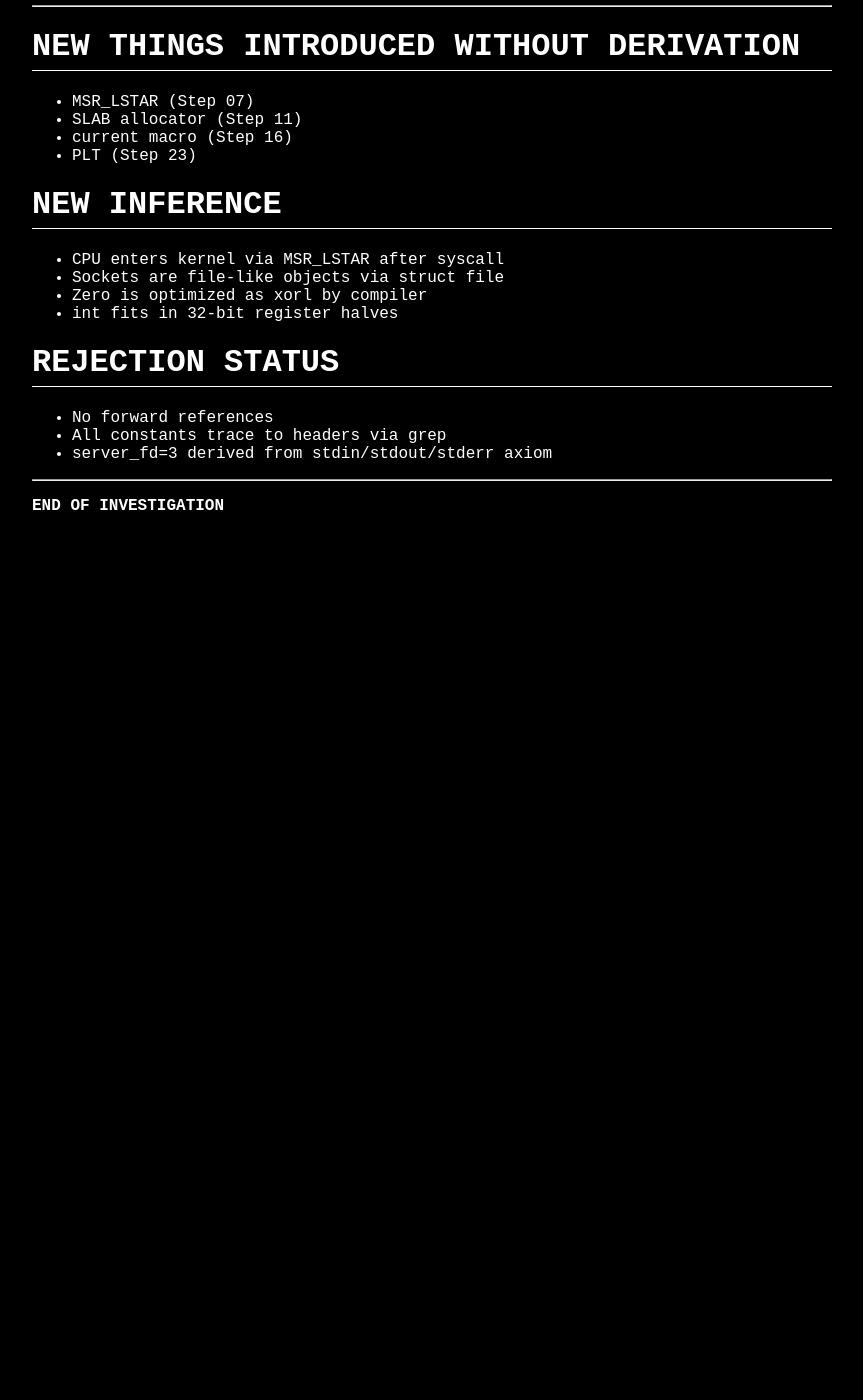
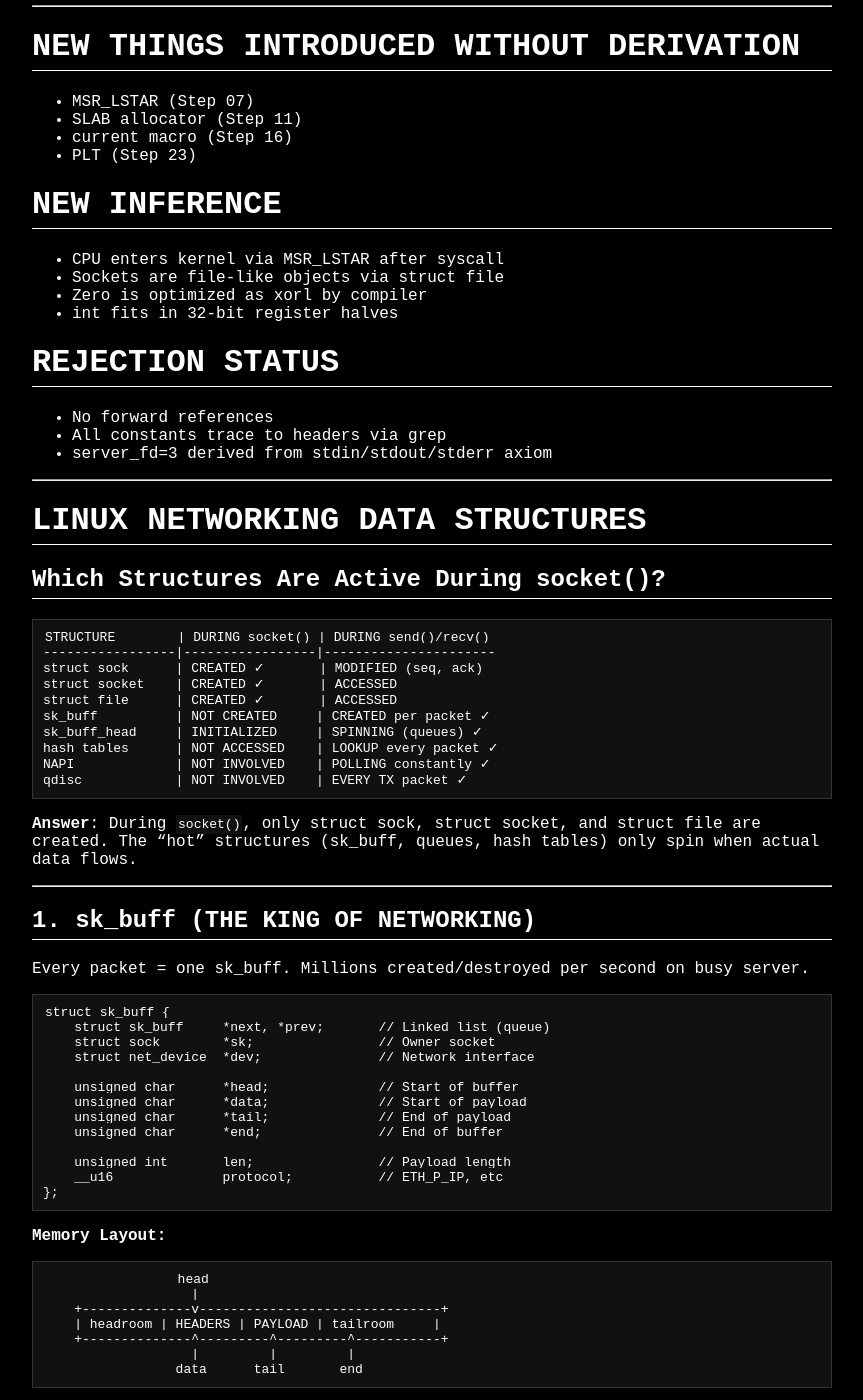
Before and after one commit to raikrahul/socket-trace-investigation, a Jekyll site: the page built from part1.md, in a window 1280 px wide and 1400 px high, scrolled down 11360 px. Shown: the whole window, without its empty margins (8-871 px from the left). Built offline with Jekyll 4.4.1, drawn with Linux system fonts in a browser that asks for light colours; before the commit the page ends 11915 px from its top, so only the background shows below that; some of the changed text lies outside the part shown.

Commit message:
Add networking data structures: sk_buff, queues, hash tables, NAPI

````diff
--- a/part1.md
+++ b/part1.md
@@ -678,4 +678,218 @@ int main(void) {
 
 ---
 
+# LINUX NETWORKING DATA STRUCTURES
+
+## Which Structures Are Active During socket()?
+
+```
+STRUCTURE        | DURING socket() | DURING send()/recv()
+-----------------|-----------------|----------------------
+struct sock      | CREATED ✓       | MODIFIED (seq, ack)
+struct socket    | CREATED ✓       | ACCESSED
+struct file      | CREATED ✓       | ACCESSED
+sk_buff          | NOT CREATED     | CREATED per packet ✓
+sk_buff_head     | INITIALIZED     | SPINNING (queues) ✓
+hash tables      | NOT ACCESSED    | LOOKUP every packet ✓
+NAPI             | NOT INVOLVED    | POLLING constantly ✓
+qdisc            | NOT INVOLVED    | EVERY TX packet ✓
+```
+
+**Answer**: During `socket()`, only struct sock, struct socket, and struct file are created. The "hot" structures (sk_buff, queues, hash tables) only spin when actual data flows.
+
+---
+
+## 1. sk_buff (THE KING OF NETWORKING)
+
+Every packet = one sk_buff. Millions created/destroyed per second on busy server.
+
+```c
+struct sk_buff {
+    struct sk_buff     *next, *prev;       // Linked list (queue)
+    struct sock        *sk;                // Owner socket
+    struct net_device  *dev;               // Network interface
+
+    unsigned char      *head;              // Start of buffer
+    unsigned char      *data;              // Start of payload
+    unsigned char      *tail;              // End of payload
+    unsigned char      *end;               // End of buffer
+
+    unsigned int       len;                // Payload length
+    __u16              protocol;           // ETH_P_IP, etc
+};
+```
+
+**Memory Layout:**
+```
+                 head
+                   |
+    +--------------v-------------------------------+
+    | headroom | HEADERS | PAYLOAD | tailroom     |
+    +--------------^---------^---------^-----------+
+                   |         |         |
+                 data      tail       end
+```
+
+**When Active**: Every send(), recv(), packet RX/TX
+
+---
+
+## 2. sk_buff_head (The Queue)
+
+```c
+struct sk_buff_head {
+    struct sk_buff  *next;      // First skb
+    struct sk_buff  *prev;      // Last skb
+    __u32            qlen;      // Number of skbs
+    spinlock_t       lock;      // Concurrency protection
+};
+```
+
+**Where Queues Live:**
+```
+struct sock:
+    sk_receive_queue  <- Packets waiting for read()
+    sk_write_queue    <- Packets waiting to transmit
+    sk_error_queue    <- ICMP errors
+```
+
+**When Active**: Every packet enqueue/dequeue
+
+---
+
+## 3. Hash Tables (Connection Lookup)
+
+When packet arrives, kernel must find matching socket:
+
+```c
+inet_ehash_bucket[hash(src_ip, src_port, dst_ip, dst_port)]
+```
+
+**Lookup Path:**
+```
+Packet arrives
+    |
+    v
+Extract 4-tuple (src_ip, src_port, dst_ip, dst_port)
+    |
+    v
+hash = jhash(4-tuple) & mask
+    |
+    v
+bucket = inet_ehash_bucket[hash]
+    |
+    v
+Walk linked list -> Find struct sock
+```
+
+**When Active**: Every incoming packet
+
+---
+
+## 4. NAPI (Interrupt Coalescing)
+
+Without NAPI: 1 packet = 1 interrupt (slow)
+With NAPI: Kernel polls NIC in batches
+
+```c
+struct napi_struct {
+    int    weight;              // Max packets per poll (64)
+    int    (*poll)(struct napi_struct *, int);
+};
+```
+
+**When Active**: High packet rate RX
+
+---
+
+## 5. Full Packet Path (RX)
+
+```
+NIC DMA -> Ring Buffer -> sk_buff allocation
+                               |
+                               v
+                         netif_receive_skb()
+                               |
+                               v
+                         ip_rcv() (Layer 3)
+                               |
+                               v
+                         tcp_v4_rcv() (Layer 4)
+                               |
+                               v
+                         Hash lookup -> struct sock
+                               |
+                               v
+                         skb_queue_tail(&sk->sk_receive_queue)
+                               |
+                               v
+                         wake_up(sk->sk_wq) -> User wakes
+```
+
+---
+
+## 6. Full Packet Path (TX)
+
+```
+write(fd, data, len)
+        |
+        v
+tcp_sendmsg() -> Allocate sk_buff
+        |
+        v
+skb_queue_tail(&sk->sk_write_queue)
+        |
+        v
+tcp_push() -> Build TCP header
+        |
+        v
+ip_queue_xmit() -> Build IP header
+        |
+        v
+dev_queue_xmit() -> qdisc (traffic control)
+        |
+        v
+netdev_queue -> Ring buffer -> NIC DMA -> Wire
+```
+
+---
+
+## 7. What socket() Creates vs What send() Creates
+
+**socket() allocates:**
+```
+struct sock @ 0xffff...     (1 instance, persists)
+struct socket @ 0xffff...   (1 instance, persists)
+struct file @ 0xffff...     (1 instance, persists)
+sk_receive_queue            (EMPTY, 0 sk_buffs)
+sk_write_queue              (EMPTY, 0 sk_buffs)
+```
+
+**send() allocates (per call):**
+```
+sk_buff @ 0xffff...         (1 per packet, freed after TX)
+```
+
+**recv() processes:**
+```
+sk_buff from queue          (dequeued and freed)
+```
+
+---
+
+## 8. Probeable Functions for Data Path
+
+```
+01. sk_buff creation:    skb_alloc()
+02. sk_buff destruction: kfree_skb()
+03. Queue insertion:     skb_queue_tail()
+04. Queue removal:       skb_dequeue()
+05. Socket lookup:       __inet_lookup_established()
+06. NAPI poll:           napi_poll()
+07. TCP receive:         tcp_v4_rcv()
+08. TCP send:            tcp_sendmsg()
+```
+
+---
+
 **END OF INVESTIGATION**
````
